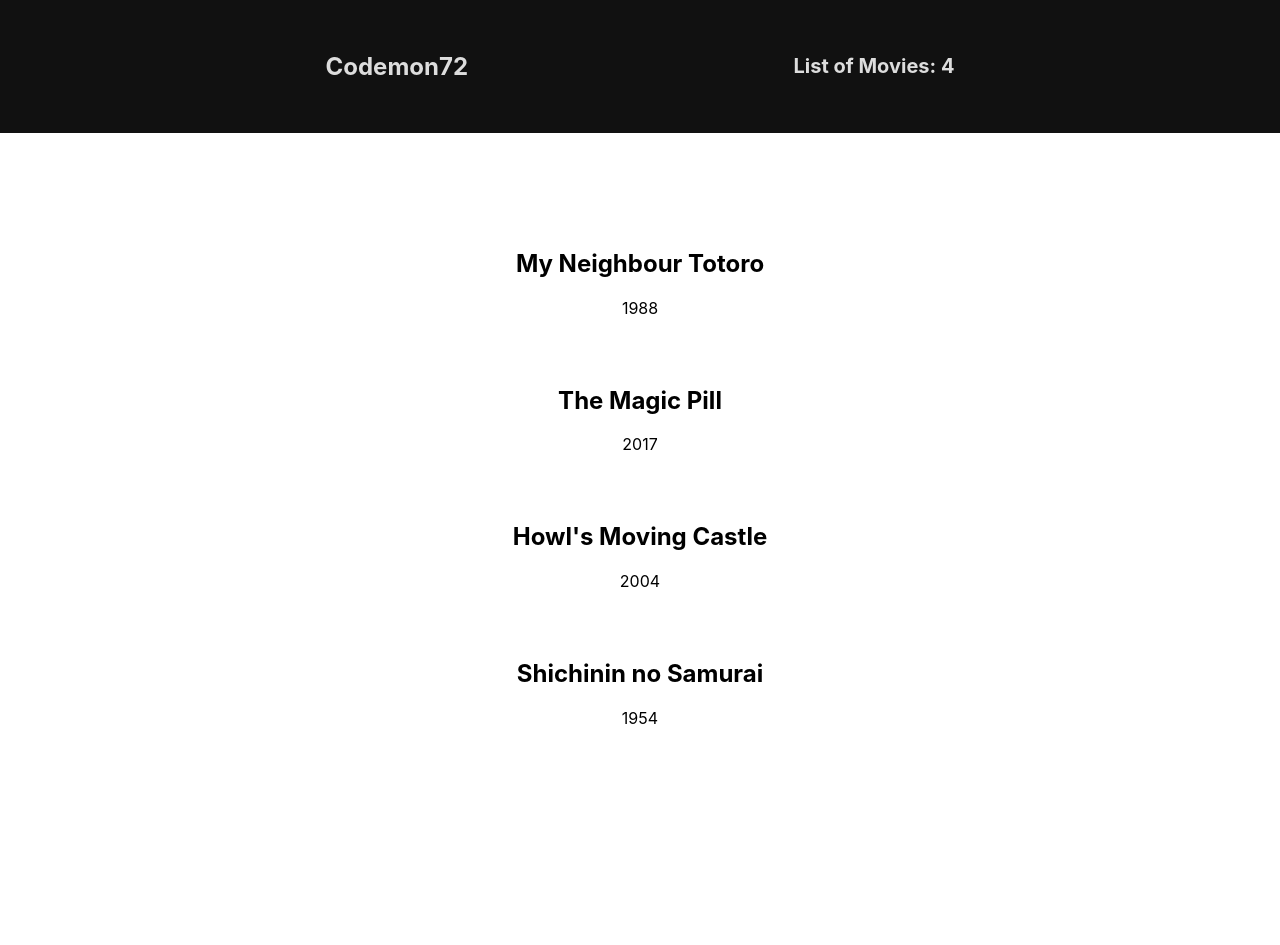
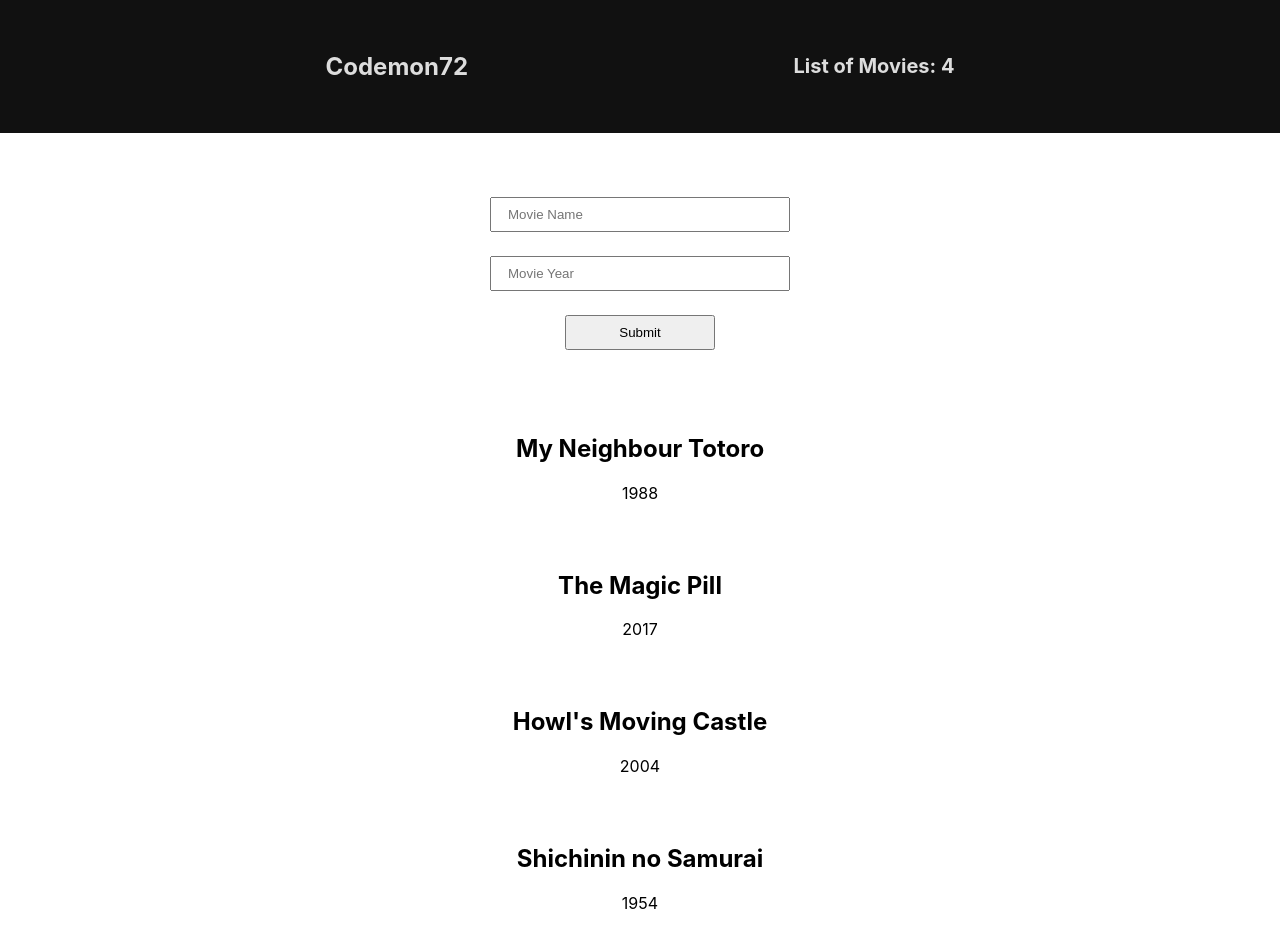
Before and after one commit to Codemon72/React_state-management-exercise, a React (Create React App) app: page / in a window 1280 px wide. Before the commit the page ends 800 px from the top, so only its background shows below. Built offline with nearby package versions, Linux system fonts and the light colour scheme.

Commit message:
form adds movies to list

```diff
--- /dev/null
+++ b/src/AddMovieForm.js
@@ -0,0 +1,42 @@
+import {useContext, useState} from 'react'
+import MovieContext from './MovieContext'
+
+const AddMovieForm = () => {
+
+  const [movies, setMovies] = useContext(MovieContext);
+
+  const [addFormState, setAddFormState] = useState({
+    name: '',
+    year: ''
+  })
+
+  const handleInputChange = (e) => {
+    const value = e.target.value;
+    setAddFormState({...addFormState, [e.target.name]: value})
+  }
+
+  const addMovie = (e) => {
+    e.preventDefault()
+    setMovies(prevMovies => [...prevMovies, {
+      name: addFormState.name,
+      year: addFormState.year
+      }
+    ])
+  }
+  return (
+    <form onSubmit={addMovie}>
+      <input
+        type="text"
+        placeholder="Movie Name"
+        name="name"onChange={handleInputChange}/>
+      <input
+        type="text"
+        placeholder="Movie Year"
+        name="year"
+        onChange={handleInputChange}/>
+      <input type="submit" />
+    </form>
+  )
+}
+
+export default AddMovieForm
--- a/src/MovieContext.js
+++ b/src/MovieContext.js
@@ -1,4 +1,4 @@
-import { useState, useContext, createContext } from 'react';
+import { useState, createContext } from 'react';
 
 export const MovieContext = createContext();
 
@@ -13,7 +13,7 @@ export const MovieProvider = (props) => {
     {
       name: `The Magic Pill`,
       year: '2017',
-      id: 3
+      id: 2
     },
     {
       name: `Howl's Moving Castle`,
@@ -28,7 +28,7 @@ export const MovieProvider = (props) => {
   ])
 
   return (
-    <MovieContext.Provider value={[movies]}>
+    <MovieContext.Provider value={[movies, setMovies]}>
       {props.children}
     </MovieContext.Provider>
   )
--- a/src/Movielist.js
+++ b/src/Movielist.js
@@ -1,5 +1,6 @@
 import {useContext} from 'react';
 import Movie from './Movie';
+import AddMovieForm from './AddMovieForm';
 import {MovieContext} from './MovieContext';
 
 const Movielist = () => {
@@ -7,6 +8,7 @@ const Movielist = () => {
 
   return (
     <div className="movielist">
+      <AddMovieForm />
       {movies.map(movie => (
         <Movie name={movie.name} year={movie.year} key={movie.id}/>
       ))}
--- a/src/Nav.js
+++ b/src/Nav.js
@@ -2,7 +2,7 @@ import React, {useContext} from 'react';
 import {MovieContext} from './MovieContext';
 
 const Nav = () => {
-  const [movies, setMovies] = useContext(MovieContext);
+  const [movies] = useContext(MovieContext);
 
   return (
     <nav>
--- a/src/index.css
+++ b/src/index.css
@@ -52,7 +52,23 @@ nav p {
 
 /* Movielist */
 .movielist {
-  margin-top: 5rem;
+  margin-top: 4rem;
+}
+form {
+  display: flex;
+  flex-direction: column;
+  width: 300px;
+  margin: 0 auto 3rem;
+}
+form input {
+  padding: .5rem 1rem;
+}
+form input + input {
+  margin-top: 1.5rem;
+}
+form input[type="submit"] {
+  width: 150px;
+  align-self: center;
 }
 
 /* Movie */
```
